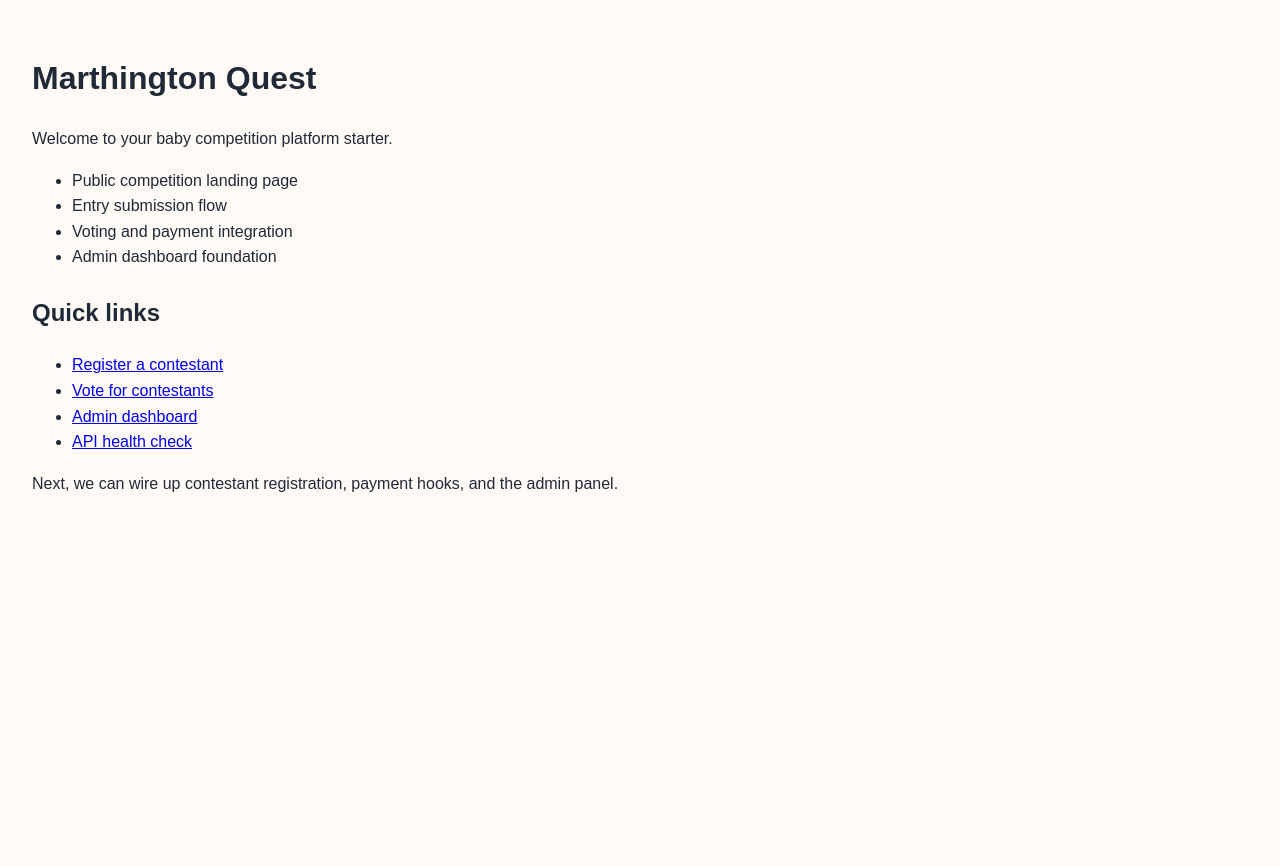
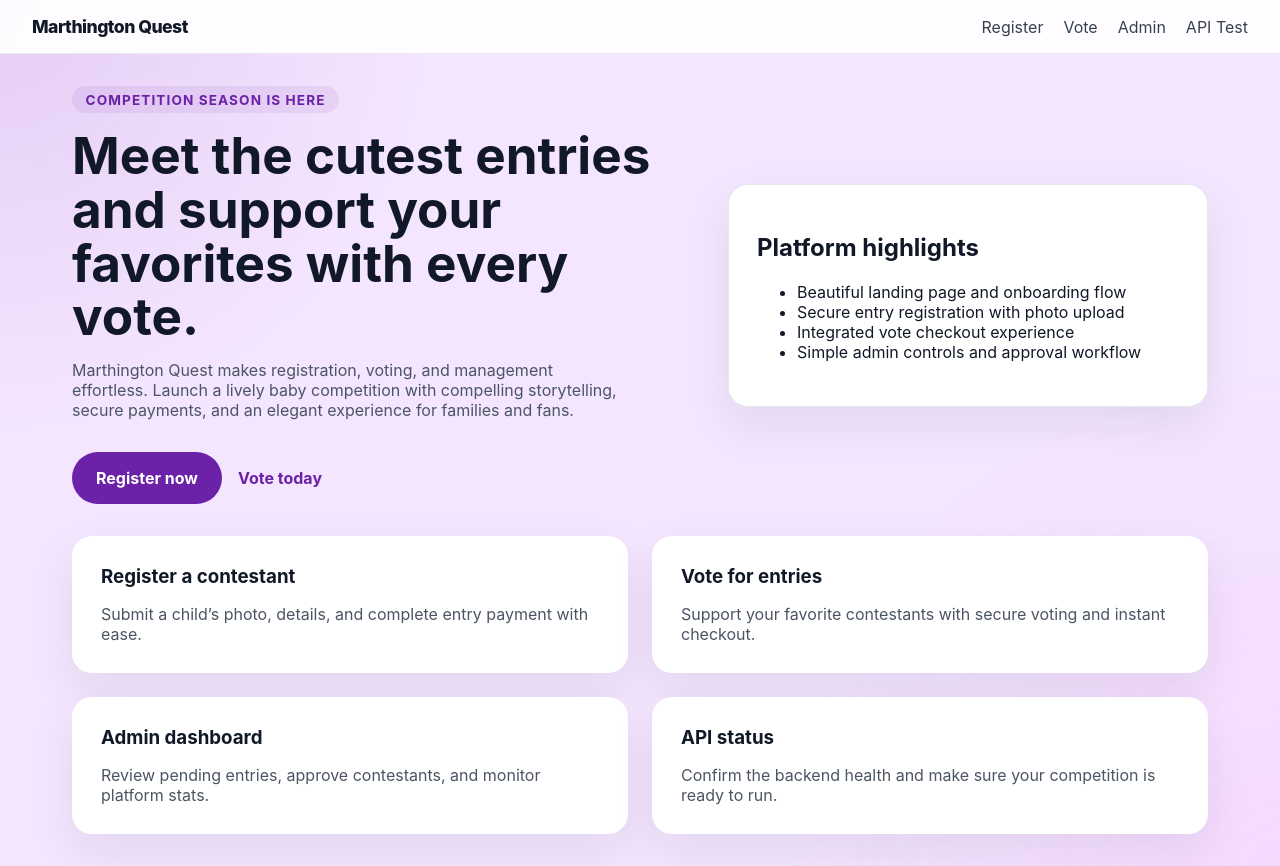
Before and after one commit to Washingtonam/Marthington-Quest, a Next.js app in the folder client/: page / in a window 1280 px wide. Before the commit the page ends 800 px from the top, so only its background shows below. Built offline with nearby package versions, Linux system fonts and the light colour scheme.

Commit message:
feat: Add full landing page code

```diff
--- a/client/app/globals.css
+++ b/client/app/globals.css
@@ -1,86 +1,384 @@
-html, body {
-  margin: 0;
-  padding: 0;
+:root {
+  color-scheme: light;
+  font-family: Inter, system-ui, -apple-system, 'Segoe UI', Roboto, 'Helvetica Neue', Arial, sans-serif;
   background: #fffaf5;
   color: #1f2937;
+  --page-max-width: 1200px;
+  --brand: #6b21a8;
+  --brand-soft: #f5e6ff;
+  --surface: #ffffff;
+  --surface-strong: #f8fafc;
+  --border: #e5e7eb;
+  --text-muted: #6b7280;
+  --shadow: 0 18px 45px rgba(15, 23, 42, 0.08);
 }
 
 * {
   box-sizing: border-box;
 }
 
-/* Form and layout improvements */
-:root{
-  --brand: #6b21a8; /* deep purple */
-  --muted: #f3f4f6;
+html, body {
+  margin: 0;
+  padding: 0;
+  min-height: 100%;
+  background: radial-gradient(circle at top left, rgba(107,33,168,0.12), transparent 28%),
+    radial-gradient(circle at bottom right, rgba(245, 118, 255, 0.1), transparent 32%),
+    var(--brand-soft);
 }
 
-main {
-  padding: 2rem;
-  font-family: Inter, system-ui, -apple-system, 'Segoe UI', Roboto, 'Helvetica Neue', Arial;
+body {
+  color: #111827;
 }
 
-.card {
-  background: white;
-  border-radius: 12px;
-  box-shadow: 0 6px 18px rgba(15,23,42,0.06);
-  padding: 1.5rem;
+img {
+  max-width: 100%;
+  display: block;
 }
 
-form.input-grid {
+a {
+  color: inherit;
+  text-decoration: none;
+}
+
+button,
+input,
+select,
+textarea {
+  font: inherit;
+}
+
+.app-shell {
+  min-height: 100vh;
+  display: flex;
+  flex-direction: column;
+}
+
+.site-header {
+  width: 100%;
+  border-bottom: 1px solid rgba(229, 231, 235, 0.9);
+  background: rgba(255, 255, 255, 0.92);
+  backdrop-filter: blur(16px);
+  position: sticky;
+  top: 0;
+  z-index: 10;
+  display: flex;
+  align-items: center;
+  justify-content: space-between;
+  padding: 1rem 2rem;
+}
+
+.brand {
+  font-weight: 800;
+  font-size: 1.1rem;
+  letter-spacing: -0.03em;
+  color: #111827;
+}
+
+.nav-links {
+  display: flex;
+  gap: 1.25rem;
+  flex-wrap: wrap;
+}
+
+.nav-links a {
+  color: #374151;
+  transition: color 0.2s ease;
+}
+
+.nav-links a:hover {
+  color: var(--brand);
+}
+
+.page-content {
+  width: min(100%, var(--page-max-width));
+  margin: 0 auto;
+  padding: 2rem;
+  flex: 1;
+}
+
+.landing-page {
+  display: grid;
+  gap: 2rem;
+}
+
+.hero {
+  display: grid;
+  gap: 2rem;
+  grid-template-columns: minmax(0, 1.3fr) minmax(320px, 1fr);
+  align-items: center;
+}
+
+.hero-copy {
+  max-width: 640px;
+}
+
+.eyebrow {
+  display: inline-flex;
+  margin-bottom: 1rem;
+  padding: 0.35rem 0.85rem;
+  border-radius: 999px;
+  background: rgba(107, 33, 168, 0.08);
+  color: var(--brand);
+  font-size: 0.85rem;
+  font-weight: 700;
+  text-transform: uppercase;
+  letter-spacing: 0.08em;
+}
+
+.hero h1,
+.page-header h1 {
+  margin: 0;
+  font-size: clamp(2.5rem, 4vw, 4rem);
+  line-height: 1.05;
+}
+
+.hero p,
+.page-header p,
+.card p,
+.link-card p {
+  margin: 1rem 0 0;
+  color: #4b5563;
+  max-width: 55ch;
+}
+
+.hero-cta {
+  display: flex;
+  align-items: center;
+  gap: 1rem;
+  flex-wrap: wrap;
+  margin-top: 2rem;
+}
+
+.cards-grid {
+  display: grid;
+  gap: 1.5rem;
+  grid-template-columns: repeat(2, minmax(0, 1fr));
+}
+
+.card,
+.form-card,
+.info-card,
+.entry-card {
+  background: var(--surface);
+  border-radius: 20px;
+  box-shadow: var(--shadow);
+  border: 1px solid rgba(229, 231, 235, 0.95);
+  padding: 1.75rem;
+}
+
+.link-card {
+  transition: transform 0.2s ease, border-color 0.2s ease;
+  display: block;
+  border: 1px solid transparent;
+}
+
+.link-card:hover {
+  transform: translateY(-2px);
+  border-color: rgba(107, 33, 168, 0.15);
+}
+
+.link-card h3 {
+  margin: 0 0 0.75rem;
+}
+
+.page-shell {
+  display: grid;
+  gap: 1.5rem;
+}
+
+.page-header {
   display: grid;
   gap: 1rem;
-  max-width: 680px;
 }
 
-label.field {
-  display: block;
-  font-size: 0.95rem;
-  color: #374151;
+.form-card {
+  max-width: 860px;
 }
 
-input[type="text"], input[type="email"], input[type="number"], input[type="password"], textarea, select {
+.input-grid {
+  display: grid;
+  gap: 1.25rem;
+}
+
+.field {
+  display: grid;
+  gap: 0.6rem;
+  font-size: 0.95rem;
+  color: #334155;
+}
+
+input[type="text"],
+input[type="email"],
+input[type="number"],
+input[type="password"],
+textarea,
+select {
   width: 100%;
-  padding: 0.85rem 1rem;
-  border-radius: 999px;
-  border: 1px solid #e6e6e6;
+  padding: 1rem 1.1rem;
+  border-radius: 16px;
+  border: 1px solid rgba(226, 232, 240, 1);
   background: #fff;
   outline: none;
-  font-size: 1rem;
+  transition: border-color 0.2s ease, box-shadow 0.2s ease;
+}
+
+input:focus,
+textarea:focus,
+select:focus {
+  border-color: rgba(107, 33, 168, 0.5);
+  box-shadow: 0 0 0 4px rgba(107, 33, 168, 0.08);
 }
 
 textarea {
-  border-radius: 12px;
+  border-radius: 20px;
+  min-height: 140px;
+  resize: vertical;
 }
 
-.file-input-wrapper{
+.file-input-wrapper {
   display:flex;
   align-items:center;
-  gap:0.75rem;
+  gap:1rem;
+  flex-wrap: wrap;
 }
 
-.btn-primary{
+.file-input-wrapper input[type="file"] {
+  border-radius: 16px;
+}
+
+.preview-image {
+  max-width: 180px;
+  border-radius: 16px;
+  border: 1px solid rgba(229, 231, 235, 1);
+}
+
+.btn-primary,
+button.btn-primary {
   background: var(--brand);
   color: white;
-  padding: 0.85rem 1.25rem;
+  padding: 1rem 1.5rem;
   border-radius: 999px;
   border: none;
   cursor: pointer;
-  font-weight: 600;
+  font-weight: 700;
+  transition: transform 0.2s ease, box-shadow 0.2s ease;
 }
 
-.muted {
-  color: #6b7280;
-  font-size: 0.9rem;
+.btn-primary:hover,
+button.btn-primary:hover {
+  transform: translateY(-1px);
+  box-shadow: 0 12px 30px rgba(107, 33, 168, 0.18);
 }
 
-.preview-image{
-  max-width: 160px;
-  border-radius: 8px;
-  border: 1px solid #eee;
+.btn-secondary,
+.link-secondary {
+  color: var(--brand);
+  font-weight: 700;
 }
 
-@media (max-width:640px){
-  main{padding:1rem}
-  .card{padding:1rem}
+.form-actions {
+  margin-top: 0.5rem;
 }
+
+.status-message {
+  margin-top: 1rem;
+  color: #4b5563;
+}
+
+.stats-grid {
+  display: grid;
+  gap: 1rem;
+  grid-template-columns: repeat(auto-fit, minmax(180px, 1fr));
+}
+
+.stat-card {
+  background: var(--surface-strong);
+  border-radius: 18px;
+  padding: 1.35rem;
+  border: 1px solid rgba(229, 231, 235, 1);
+}
+
+.stat-card span {
+  display: block;
+  color: var(--text-muted);
+  margin-bottom: 0.5rem;
+}
+
+.stat-card strong {
+  font-size: 1.75rem;
+}
+
+.pending-list {
+  display: grid;
+  gap: 1rem;
+}
+
+.pending-grid {
+  display: grid;
+  gap: 1rem;
+}
+
+.entry-card {
+  display: grid;
+  gap: 1rem;
+}
+
+.entry-preview {
+  display: grid;
+  gap: 1rem;
+}
+
+.entry-preview img {
+  border-radius: 18px;
+  object-fit: cover;
+  width: 100%;
+  max-height: 340px;
+}
+
+.entry-actions {
+  display: flex;
+  gap: 1rem;
+  flex-wrap: wrap;
+}
+
+.link-secondary {
+  color: #4f46e5;
+}
+
+@media (max-width: 980px) {
+  .hero {
+    grid-template-columns: 1fr;
+  }
+
+  .site-header {
+    padding: 1rem 1.25rem;
+  }
+
+  .page-content {
+    padding: 1.25rem;
+  }
+}
+
+@media (max-width: 640px) {
+  .site-header {
+    flex-direction: column;
+    align-items: flex-start;
+    gap: 1rem;
+  }
+
+  .nav-links {
+    width: 100%;
+    justify-content: flex-start;
+    gap: 0.75rem;
+  }
+
+  .cards-grid,
+  .stats-grid,
+  .pending-grid {
+    grid-template-columns: 1fr;
+  }
+
+  .input-grid {
+    gap: 1rem;
+  }
+}
--- a/client/app/layout.tsx
+++ b/client/app/layout.tsx
@@ -9,7 +9,21 @@ export const metadata: Metadata = {
 export default function RootLayout({ children }: { children: React.ReactNode }) {
   return (
     <html lang="en">
-      <body>{children}</body>
+      <body>
+        <div className="app-shell">
+          <header className="site-header">
+            <a className="brand" href="/">Marthington Quest</a>
+            <nav className="nav-links">
+              <a href="/register">Register</a>
+              <a href="/vote">Vote</a>
+              <a href="/admin">Admin</a>
+              <a href="/api-test">API Test</a>
+            </nav>
+          </header>
+
+          <main className="page-content">{children}</main>
+        </div>
+      </body>
     </html>
   );
 }
--- a/client/app/page.tsx
+++ b/client/app/page.tsx
@@ -1,24 +1,48 @@
 export default function HomePage() {
   return (
-    <main style={{ padding: '2rem', fontFamily: 'Arial, sans-serif', lineHeight: 1.6 }}>
-      <h1>Marthington Quest</h1>
-      <p>Welcome to your baby competition platform starter.</p>
-      <ul>
-        <li>Public competition landing page</li>
-        <li>Entry submission flow</li>
-        <li>Voting and payment integration</li>
-        <li>Admin dashboard foundation</li>
-      </ul>
-      <div style={{ marginTop: '1.5rem' }}>
-        <h2>Quick links</h2>
-        <ul>
-          <li><a href="/register">Register a contestant</a></li>
-          <li><a href="/vote">Vote for contestants</a></li>
-          <li><a href="/admin">Admin dashboard</a></li>
-          <li><a href="/api-test">API health check</a></li>
-        </ul>
-      </div>
-      <p>Next, we can wire up contestant registration, payment hooks, and the admin panel.</p>
+    <main className="landing-page">
+      <section className="hero">
+        <div className="hero-copy">
+          <span className="eyebrow">Competition season is here</span>
+          <h1>Meet the cutest entries and support your favorites with every vote.</h1>
+          <p>
+            Marthington Quest makes registration, voting, and management effortless. Launch a lively baby competition with compelling storytelling, secure payments, and an elegant experience for families and fans.
+          </p>
+          <div className="hero-cta">
+            <a className="btn-primary" href="/register">Register now</a>
+            <a className="btn-secondary" href="/vote">Vote today</a>
+          </div>
+        </div>
+
+        <aside className="hero-panel card">
+          <h2>Platform highlights</h2>
+          <ul className="feature-list">
+            <li>Beautiful landing page and onboarding flow</li>
+            <li>Secure entry registration with photo upload</li>
+            <li>Integrated vote checkout experience</li>
+            <li>Simple admin controls and approval workflow</li>
+          </ul>
+        </aside>
+      </section>
+
+      <section className="cards-grid">
+        <a href="/register" className="card link-card">
+          <h3>Register a contestant</h3>
+          <p>Submit a child’s photo, details, and complete entry payment with ease.</p>
+        </a>
+        <a href="/vote" className="card link-card">
+          <h3>Vote for entries</h3>
+          <p>Support your favorite contestants with secure voting and instant checkout.</p>
+        </a>
+        <a href="/admin" className="card link-card">
+          <h3>Admin dashboard</h3>
+          <p>Review pending entries, approve contestants, and monitor platform stats.</p>
+        </a>
+        <a href="/api-test" className="card link-card">
+          <h3>API status</h3>
+          <p>Confirm the backend health and make sure your competition is ready to run.</p>
+        </a>
+      </section>
     </main>
   );
 }
```
Also changed, not shown: client/app/admin/page.tsx (+54 -31 lines), client/app/api-test/page.tsx (+12 -3 lines), client/app/entry/[slug]/page.tsx (+34 -33 lines), client/app/register/page.tsx (+14 -9 lines), client/app/vote/page.tsx (+19 -14 lines).
